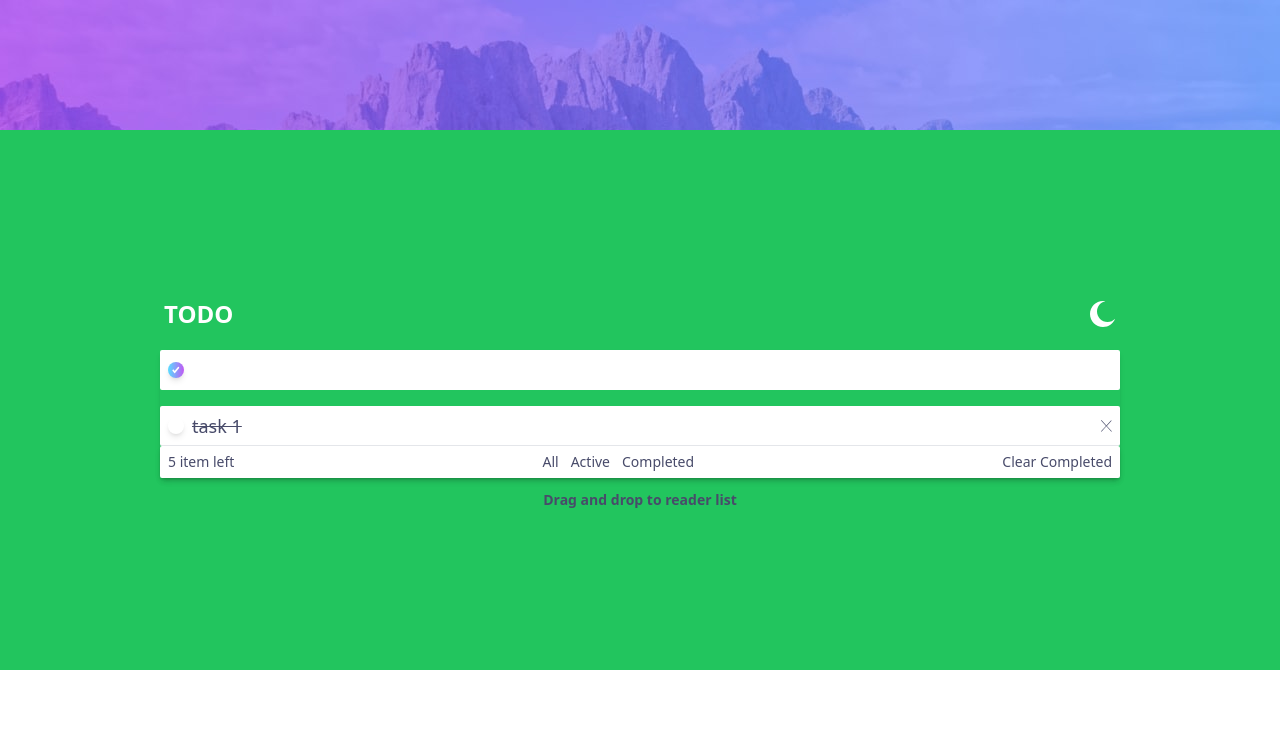
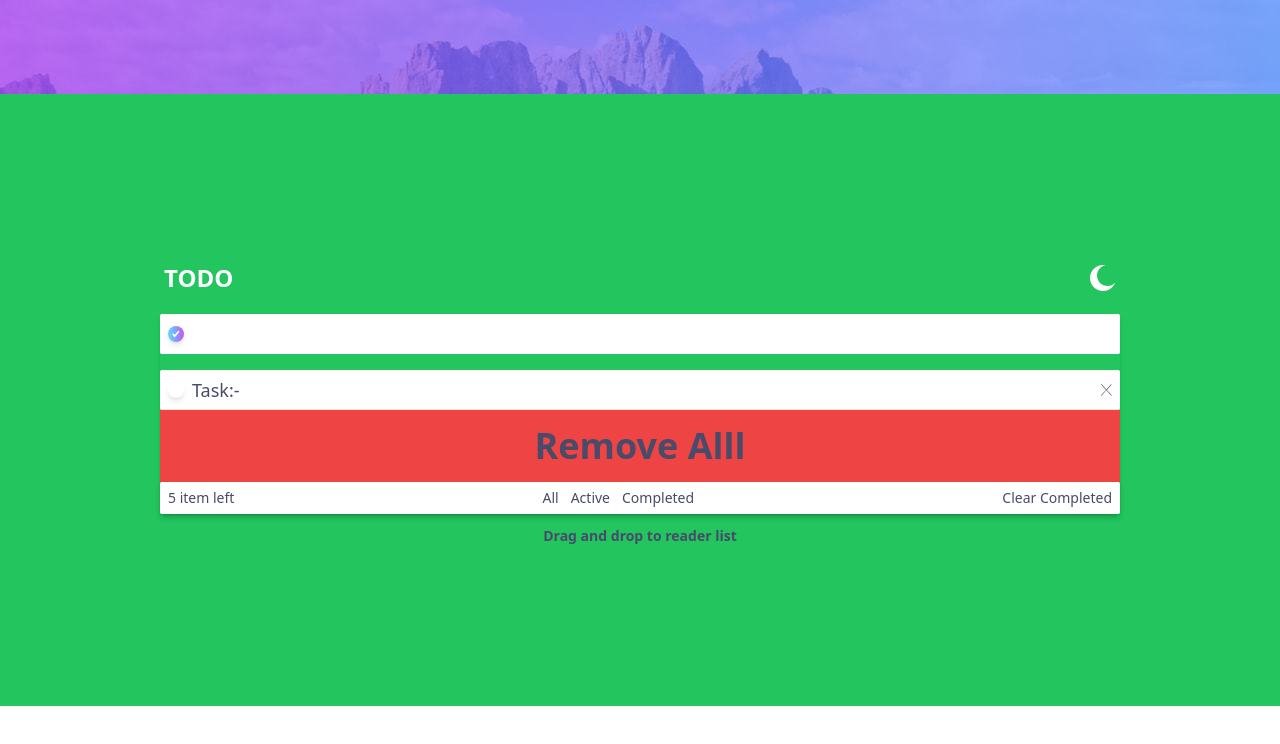
Before and after one commit to theisolatedmonk/to_do_app, a Next.js app: page / in a window 1280 px wide. Both pictures are taken after a click on the button 176 px from the left and 370 px from the top of the page. Shown: the top 744 px of the page. Built offline with nearby package versions, Linux system fonts and the light colour scheme.

Commit message:
adding and removing of task is implimented

```diff
--- /dev/null
+++ b/src/components/TodoList.tsx
@@ -0,0 +1,116 @@
+'use client'
+import React, { useState } from 'react'
+import { Card } from "@/components/Card";
+import checkIcon from "@/images/icon-check.svg";
+import { TiTick } from "react-icons/ti";
+import moonImage from "@/images/icon-moon.svg";
+import Image from "next/image";
+import crossImage from "@/images/icon-cross.svg";
+import checkImage from "@/images/icon-check.svg";
+
+
+type Props = {}
+
+export default function TodoList({}: Props) {
+const [activity, setActivity] = useState('')
+const [listData, setlistData] = useState([])
+const [style, setStyle] = useState("")
+const changeStyle = () => {
+    setStyle("line-through");
+  };
+
+function addActivity(){
+    setlistData((listData)=>{
+        const updatedlist= [...listData, activity]
+        setActivity('')
+        return updatedlist
+    })
+
+}
+function removeActivity(index){
+    const updatedListData= listData.filter((elem,id)=>{
+        return index!=id;})
+        setlistData(updatedListData)
+}
+
+function removeAll(){
+    setlistData([]);
+}
+
+
+  return (
+    <div className=" w-full items-center gap-3 font-sans text-[hsl(235,19%,35%)] flex flex-col text-sm lg:flex bg-green-500 p-40">
+    <div className="flex justify-between   h-12 items-center p-1 w-full">
+      <div className=" font-bold  text-white text-2xl ">TODO</div>
+      <div>
+        <Image src={moonImage} alt="" />
+      </div>
+    </div>
+    <div className=" flex flex-col gap-4 shadow-md w-full ">
+      <div className="flex justify-between ">
+        <div className="flex gap-5 p-2 items-center  bg-white  h-10 rounded-sm w-full">
+          <div className="hover:ring-1 flex items-center justify-center h-4 w-4 rounded-full ring-[hsl(192,100%,67%)] to-[hsl(280,87%,65%)] ">
+
+            <button className="h-4 w-4  rounded-full focus:bg-gradient-to-r from-[hsl(192,100%,67%)] to-[hsl(280,87%,65%)] " onClick={addActivity} >
+              <Image
+                className=" rounded-full h-4 w-4 p-1  shadow-md"
+                src={checkImage}
+                alt=""
+              />
+            </button>
+
+          </div>
+          <input
+            type="text" value={activity} onChange={(e)=>setActivity(e.target.value)}
+            className=" h-full w-full text-lg   outline-none "
+          />
+        </div>
+      </div>
+      <div className="flex flex-col shadow-sm gap-0">
+      {listData!=[] && listData.map((data, index) => {
+
+return (
+    <div className="flex">
+    <div className="flex gap-2 p-2 items-center border-b  bg-white w-full h-10 rounded-sm">
+      <div className="hover:ring-1 flex items-center justify-center h-4 w-4 rounded-full ring-[hsl(192,100%,67%)] to-[hsl(280,87%,65%)]  ">
+        <button className="h-4 w-4  rounded-full focus:bg-gradient-to-r from-[hsl(192,100%,67%)] to-[hsl(280,87%,65%)] "  onClick={()=>changeStyle((index))}>
+          <Image
+            className=" rounded-full h-4 w-4 p-1  shadow-md"
+            src={checkImage}
+            alt=""
+          />
+        </button>
+      </div>
+
+      <div className={` ${style} h-full w-full  outline-none  text-lg flex items-center
+
+`}>
+        Task:-
+        {listData}
+      </div>
+      <button onClick={ () => removeActivity(index)} className="">
+        <Image className="h-3 w-3 " src={crossImage} alt="" />
+      </button>
+    </div>
+  </div>
+)
+})}
+{listData.length>=1 &&
+<button  onClick={removeAll} className=' bg-red-500 text-center p-4 font-bold text-4xl'>Remove Alll</button>}
+        <div className="flex gap-2 justify-between p-2 text-sm items-center  bg-white  h-8 rounded-sm shadow-md hsl(236,9%,61%)">
+          <div className="">5 item left</div>
+          <div className=" flex gap-3 ">
+            <div>All</div>
+            <div>Active</div>
+            <div>Completed</div>
+          </div>
+          <div>Clear Completed</div>
+        </div>
+      </div>
+    </div>
+    <div className=" font-sans font-semibold text- text-sm">
+      Drag and drop to reader list
+    </div>
+
+  </div>  )
+}
--- a/src/pages/index.tsx
+++ b/src/pages/index.tsx
@@ -5,70 +5,12 @@ import moonImage from "@/images/icon-moon.svg";
 import Image from "next/image";
 import crossImage from "@/images/icon-cross.svg";
 import checkImage from "@/images/icon-check.svg";
+import TodoList from "@/components/TodoList";
 
 export default function Todo() {
   return (
     <main className="flex bg-no-repeat  bg-top bg-[url('../images/bg-desktop-light.jpg')] min-h-screen flex-col items-center justify-center">
-      <div className=" w-full items-center gap-3 font-sans text-[hsl(235,19%,35%)] flex flex-col text-sm lg:flex bg-green-500 p-40">
-        <div className="flex justify-between   h-12 items-center p-1 w-full">
-          <div className=" font-bold  text-white text-2xl ">TODO</div>
-          <div>
-            <Image src={moonImage} alt="" />
-          </div>
-        </div>
-        <div className=" flex flex-col gap-4 shadow-md w-full ">
-          <div className="flex justify-between ">
-            <div className="flex gap-5 p-2 items-center  bg-white  h-10 rounded-sm w-full">
-              <div className="hover:ring-1 flex items-center justify-center h-4 w-4 rounded-full ring-[hsl(192,100%,67%)] to-[hsl(280,87%,65%)] ">
-                <button className="h-4 w-4  rounded-full focus:bg-gradient-to-r from-[hsl(192,100%,67%)] to-[hsl(280,87%,65%)] ">
-                  <Image
-                    className=" rounded-full h-4 w-4 p-1  shadow-md"
-                    src={checkImage}
-                    alt=""
-                  />
-                </button>
-              </div>
-              <input
-                type="text"
-                className=" h-full w-full text-lg   outline-none "
-              />
-            </div>
-          </div>
-          <div className="flex flex-col shadow-sm gap-0">
-            <div className="flex">
-              <div className="flex gap-2 p-2 items-center border-b  bg-white w-full h-10 rounded-sm">
-                <div className="hover:ring-1 flex items-center justify-center h-4 w-4 rounded-full ring-[hsl(192,100%,67%)] to-[hsl(280,87%,65%)]  ">
-                  <button className="h-4 w-4  rounded-full focus:bg-gradient-to-r from-[hsl(192,100%,67%)] to-[hsl(280,87%,65%)] ">
-                    <Image
-                      className=" rounded-full h-4 w-4 p-1  shadow-md"
-                      src={checkImage}
-                      alt=""
-                    />
-                  </button>
-                </div>
-                <div className=" h-full w-full  outline-none line-through text-lg flex items-center">
-                  task 1
-                </div>
-                <div className="">
-                  <Image className="h-3 w-3 " src={crossImage} alt="" />
-                </div>
-              </div>
-            </div>
-            <div className="flex gap-2 justify-between p-2 text-sm items-center  bg-white  h-8 rounded-sm shadow-md hsl(236,9%,61%)">
-              <div className="">5 item left</div>
-              <div className=" flex gap-3 ">
-                <div>All</div>
-                <div>Active</div>
-                <div>Completed</div>
-              </div>
-              <div>Clear Completed</div>
-            </div>
-          </div>
-        </div>
-        <div className=" font-sans font-semibold text- text-sm">
-          Drag and drop to reader list
-        </div>
-      </div>
+    <TodoList/>
     </main>
   );
 }
```
